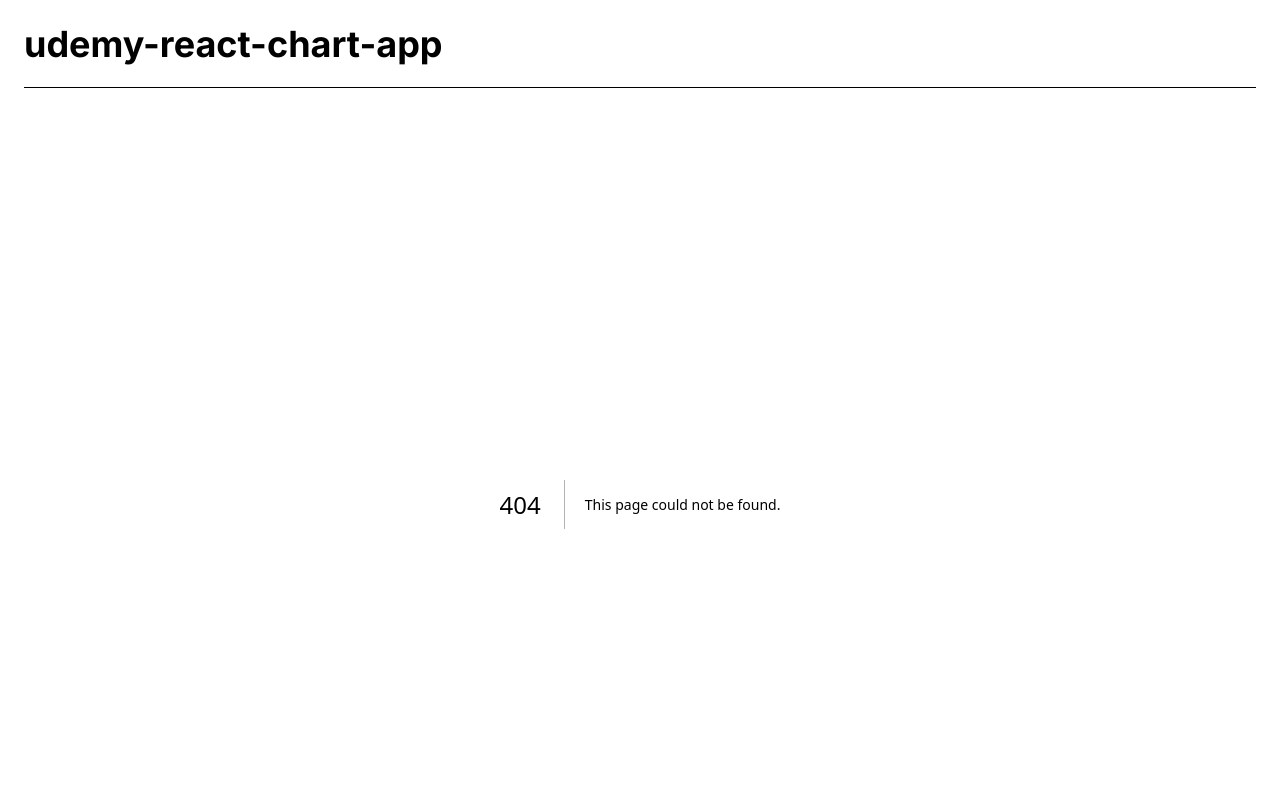
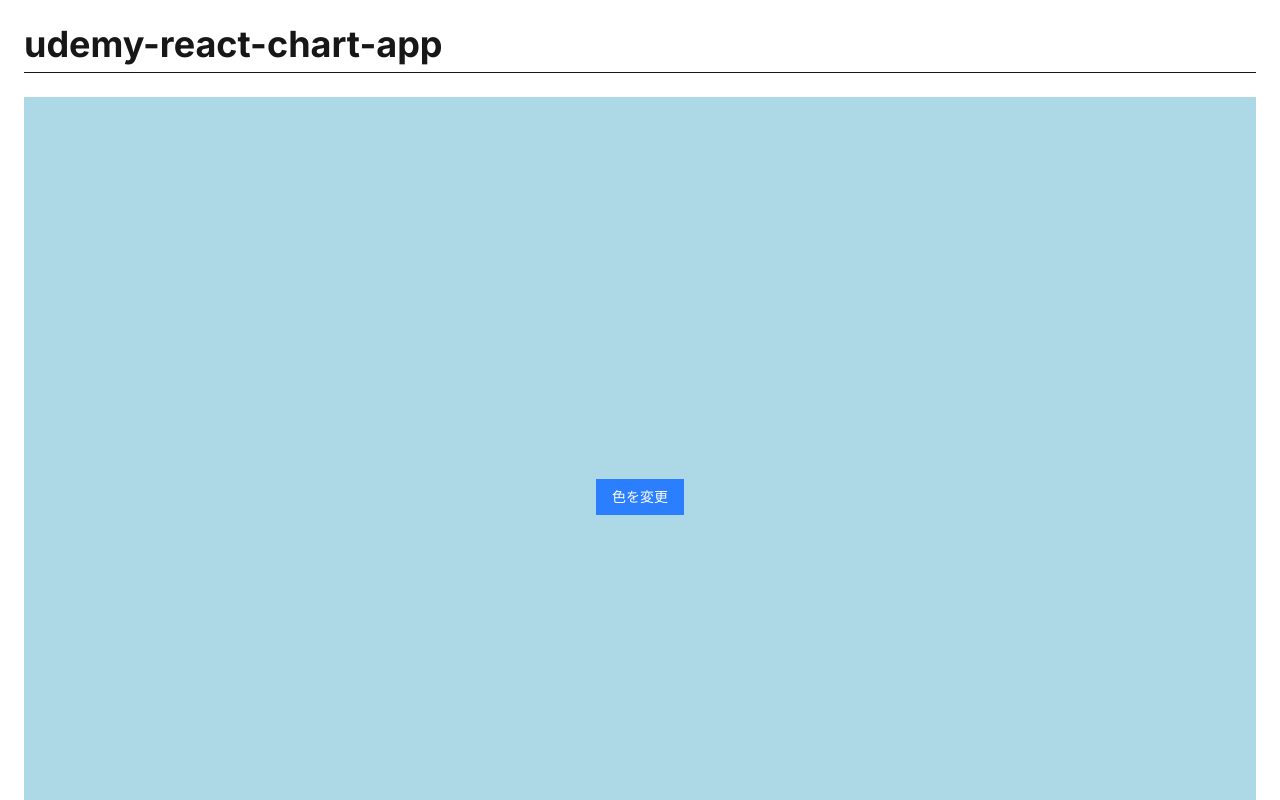
Before and after one commit to etranger2268/udemy-react-chart-app, a Next.js app: page /background in a window 1280 px wide. Before the commit this address had no page. Shown: the top 800 px of the page. Built offline with nearby package versions, Linux system fonts and the light colour scheme.

Commit message:
develop-06-17

```diff
--- /dev/null
+++ b/src/app/background/constants.ts
@@ -0,0 +1 @@
+export const COLORS = ['lightblue', 'lightgreen', 'lightpink', 'lavender', 'wheat'];
--- /dev/null
+++ b/src/app/background/page.tsx
@@ -0,0 +1,22 @@
+'use client';
+
+import { useState } from 'react';
+import { COLORS } from '@/app/background/constants';
+
+export default function BackgroundPage() {
+  const [currentColorIndex, setCurrentColorIndex] = useState<number>(0);
+  const handleChangeColor = () => setCurrentColorIndex((prev) => (prev + 1) % COLORS.length);
+  return (
+    <div className="h-screen" style={{ backgroundColor: COLORS[currentColorIndex] }}>
+      <div className="h-screen flex justify-center items-center">
+        <button
+          type="button"
+          onClick={handleChangeColor}
+          className="py-2 px-4 bg-blue-500 text-white text-sm font-medium transition-all duration-300 hover:opacity-75"
+        >
+          色を変更
+        </button>
+      </div>
+    </div>
+  );
+}
--- a/src/app/countup/page.tsx
+++ b/src/app/countup/page.tsx
@@ -12,7 +12,7 @@
           <button
             type="button"
             onClick={onClickCountUp}
-            className="py-2 px-4 bg-blue-500 text-white rounded-md text-sm transition-all duration-100 font-medium hover:opacity-25"
+            className="py-2 px-4 bg-blue-500 text-white rounded-md text-sm transition-all duration-100 font-medium hover:opacity-75"
           >
             カウントアップ
           </button>
--- a/src/app/layout.tsx
+++ b/src/app/layout.tsx
@@ -28,11 +28,11 @@
   return (
     <html lang="ja">
       <body className={`${inter.variable} ${notoSansJP.variable} antialiased font-sans`}>
-        <div className="flex flex-col min-h-screen p-6">
+        <div className="flex flex-col max-h-screen p-6 space-y-6">
           <header className="h-16 border-b pb-2">
             <h1 className="text-4xl font-bold">udemy-react-chart-app</h1>
           </header>
-          <main className="flex-1 mt-4">{children}</main>
+          <main className="flex-1">{children}</main>
           <footer className="h-16 border-t pt-2">
             <Footer />
           </footer>
--- a/src/app/page.tsx
+++ b/src/app/page.tsx
@@ -6,6 +6,7 @@
     { href: '/countup', display: 'Count up - section03' },
     { href: '/text', display: 'Text - section04' },
     { href: '/input', display: 'Input - section05' },
+    { href: '/background', display: 'Background - section06' },
   ];
   return (
     <div className="ml-4">
--- a/src/app/text/page.tsx
+++ b/src/app/text/page.tsx
@@ -12,14 +12,14 @@
           <div className="flex justify-center gap-4">
             <button
               type="button"
-              className="py-2 px-4 bg-blue-500 text-white rounded-md text-sm transition-all duration-300 font-medium hover:opacity-25"
+              className="py-2 px-4 bg-blue-500 text-white rounded-md text-sm transition-all duration-300 font-medium hover:opacity-75"
               onClick={handleClickIndicate}
             >
               表示
             </button>
             <button
               type="button"
-              className="py-2 px-4 bg-blue-500 text-white rounded-md text-sm transition-all duration-300 font-medium hover:opacity-25"
+              className="py-2 px-4 bg-blue-500 text-white rounded-md text-sm transition-all duration-300 font-medium hover:opacity-75"
               onClick={handleClickHidden}
             >
               非表示
```
